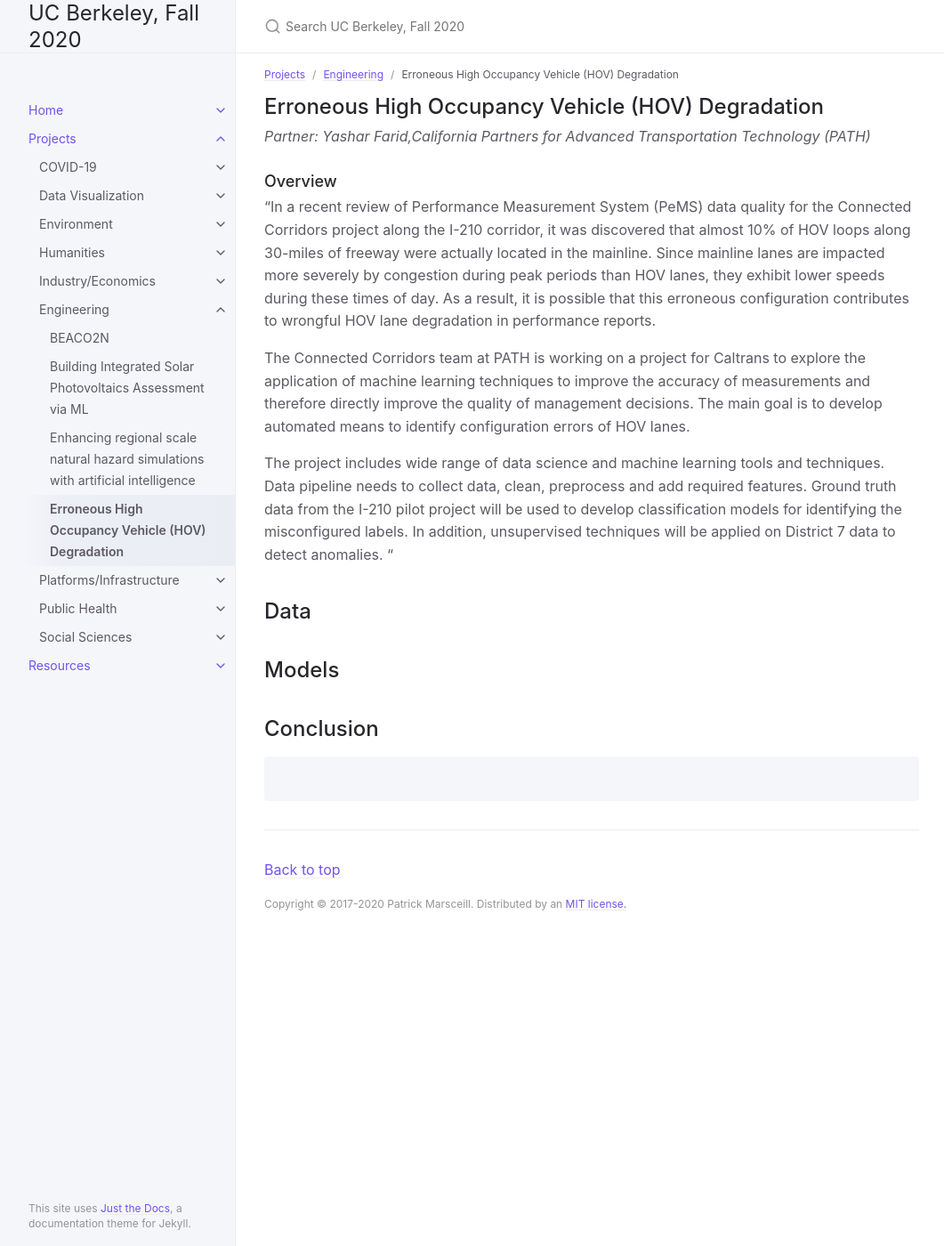
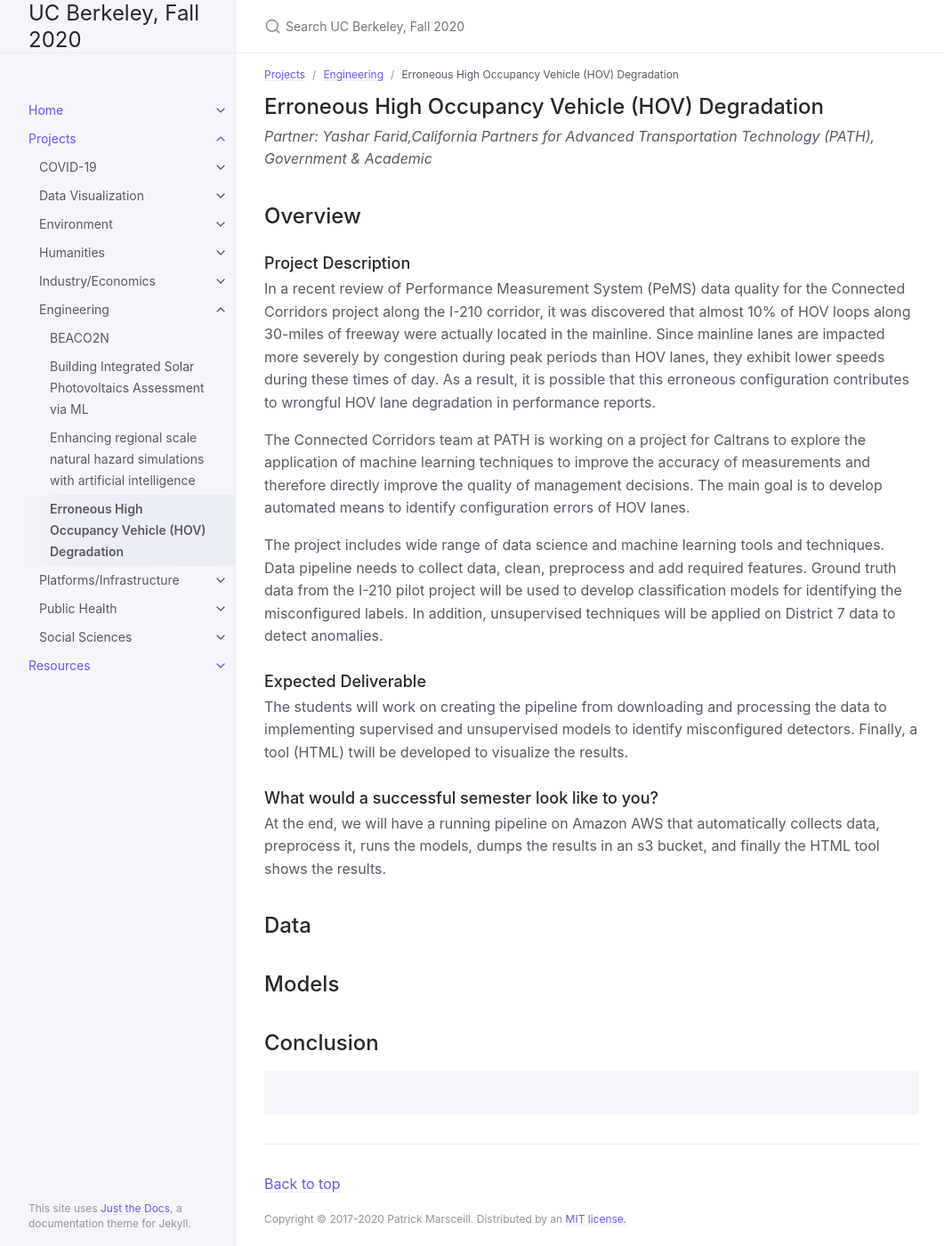
Before and after one commit to DS-Discovery/ds-discovery.github.io, a Jekyll site: the page built from Projects/Engineering/Erroneous High Occupancy Vehicle (HOV) Degradation.md, in a window 1280 px wide and 1400 px high. Shown: the whole window at 89% size, without its empty margins (107-1168 px from the left). Built offline with Jekyll 4.4.1, drawn with Linux system fonts in a browser that asks for light colours.

Commit message:
Update Erroneous High Occupancy Vehicle (HOV) Degradation.md

```diff
--- a/Projects/Engineering/Erroneous High Occupancy Vehicle (HOV) Degradation.md
+++ b/Projects/Engineering/Erroneous High Occupancy Vehicle (HOV) Degradation.md
@@ -7,15 +7,19 @@ nav_order: 2
 ---
 
 ## Erroneous High Occupancy Vehicle (HOV) Degradation
-*Partner: Yashar Farid,California Partners for Advanced Transportation Technology (PATH)*
+*Partner: Yashar Farid,California Partners for Advanced Transportation Technology (PATH), Government & Academic*
 
-### Overview
-
-"In a recent review of Performance Measurement System (PeMS) data quality for the Connected Corridors project along the I-210 corridor, it was discovered that almost 10% of HOV loops along 30-miles of freeway were actually located in the mainline. Since mainline lanes are impacted more severely by congestion during peak periods than HOV lanes, they exhibit lower speeds during these times of day. As a result, it is possible that this erroneous configuration contributes to wrongful HOV lane degradation in performance reports.
+## Overview
+### Project Description
+In a recent review of Performance Measurement System (PeMS) data quality for the Connected Corridors project along the I-210 corridor, it was discovered that almost 10% of HOV loops along 30-miles of freeway were actually located in the mainline. Since mainline lanes are impacted more severely by congestion during peak periods than HOV lanes, they exhibit lower speeds during these times of day. As a result, it is possible that this erroneous configuration contributes to wrongful HOV lane degradation in performance reports.
 
 The Connected Corridors team at PATH is working on a project for Caltrans to explore the application of machine learning techniques to improve the accuracy of measurements and therefore directly improve the quality of management decisions. The main goal is to develop automated means to identify configuration errors of HOV lanes.
 
-The project includes wide range of data science and machine learning tools and techniques. Data pipeline needs to collect data, clean, preprocess and add required features.  Ground truth data from the I-210 pilot project will be used to develop classification models for identifying the misconfigured labels. In addition, unsupervised techniques will be applied on District 7 data to detect anomalies. "
+The project includes wide range of data science and machine learning tools and techniques. Data pipeline needs to collect data, clean, preprocess and add required features.  Ground truth data from the I-210 pilot project will be used to develop classification models for identifying the misconfigured labels. In addition, unsupervised techniques will be applied on District 7 data to detect anomalies.
+### Expected Deliverable
+The students will work on creating the pipeline from downloading and processing the data to implementing supervised and unsupervised models to identify misconfigured detectors. Finally, a tool (HTML) twill be developed to visualize the results.
+### What would a successful semester look like to you?
+At the end, we will have a running pipeline on Amazon AWS that automatically collects data, preprocess it, runs the models, dumps the results in an s3 bucket, and finally the HTML tool shows the results.
 
 ## Data
 
```
